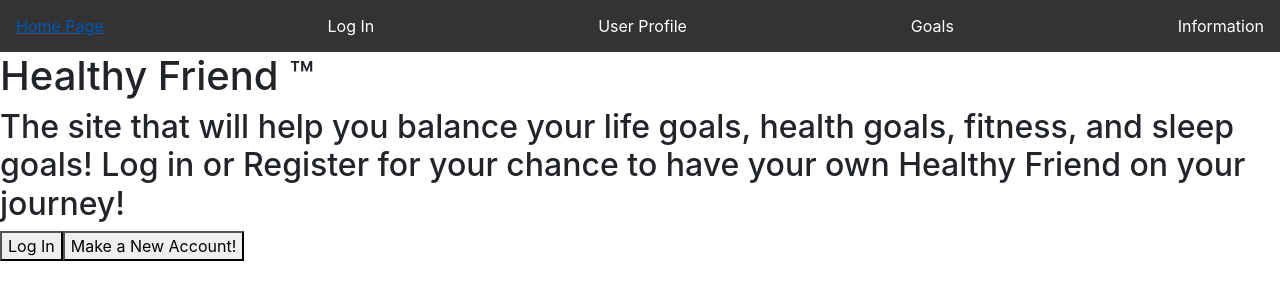
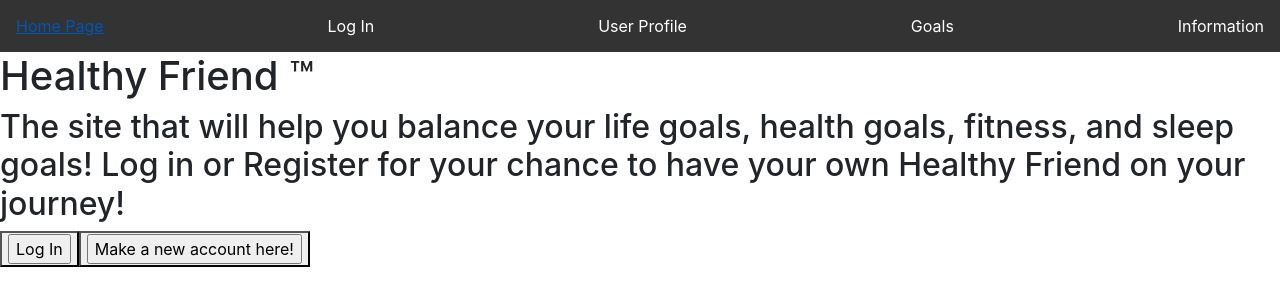
Before and after one commit to Jerrry-10/TTP-Capstone-Frontend, a React (Create React App) app: page / in a window 1280 px wide. Shown: the top 306 px of the page. Built offline with nearby package versions, Linux system fonts and the light colour scheme.

Commit message:
pushing home page, going to do css later

```diff
--- a/src/components/home.js
+++ b/src/components/home.js
@@ -1,5 +1,5 @@
 import React from 'react';
-
+import { Link } from 'react-router-dom'
 // import Navbar from './navbar';
 import Login from './login';
 import Register from './Register'
@@ -11,8 +11,11 @@
 
   <h1> Healthy Friend ™ </h1>
   <h2> The site that will help you balance your life goals, health goals, fitness, and sleep goals! Log in or Register for your chance to have your own Healthy Friend on your journey!</h2>
-  <button onClick={Login}> Log In </button>
-  <button onClick={Register}> Make a New Account! </button>
+  <button onClick={Login}><Link to = "/login" className="NavText"> <input value="Log In"type = 'submit'/>  </Link> </button>
+  <button onClick={Register}> <Link to = "/Register" className="NavText"> <input value="Make a new account here!"type = 'submit'/>  </Link> </button>
+
+
+
 
   </div>
     );
--- a/src/components/userprofile.js
+++ b/src/components/userprofile.js
@@ -35,7 +35,7 @@
     <a class="nav-link" href="/nutrition">Nutritional Goals</a>
   </li>
   <li class="nav-item">
-    <a class="nav-link disabled">Will display time and date</a>
+    <a class="nav-link disabled"></a>
   </li>
 </ul>
   </div>
```
